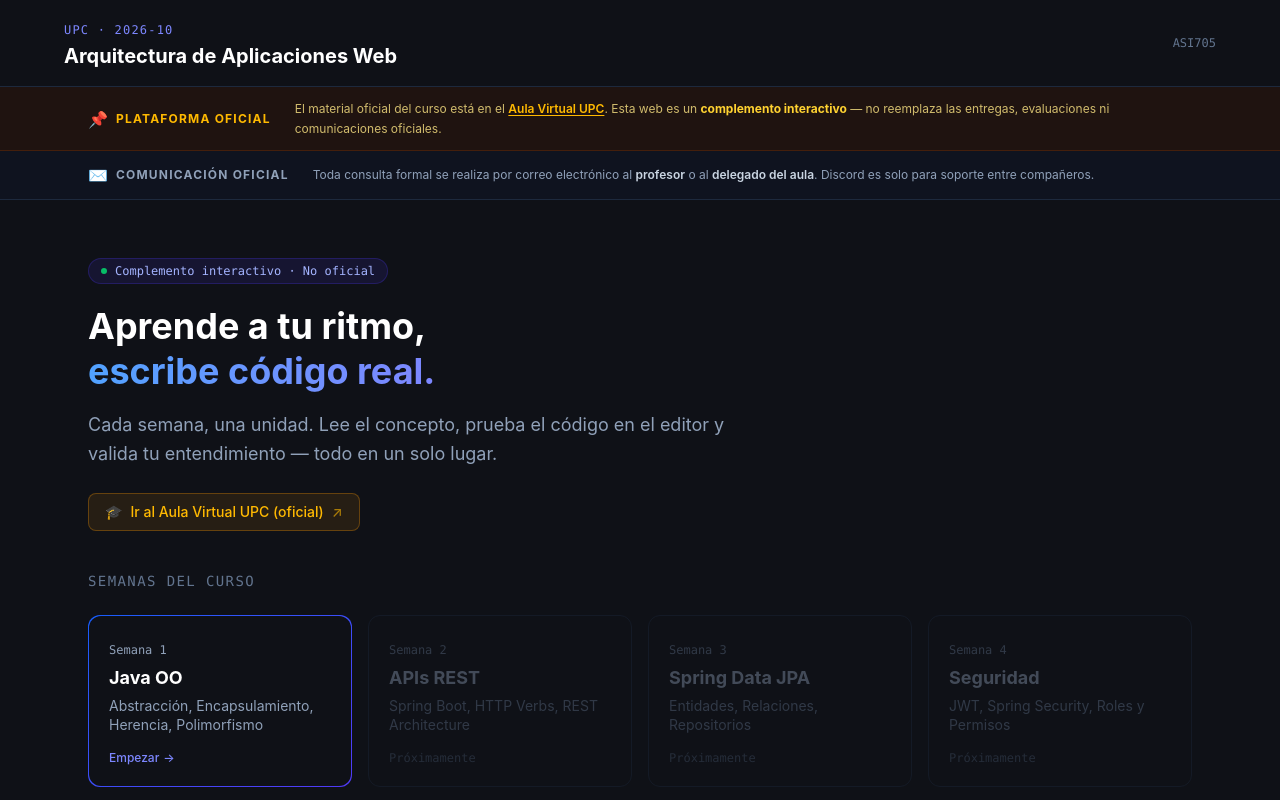
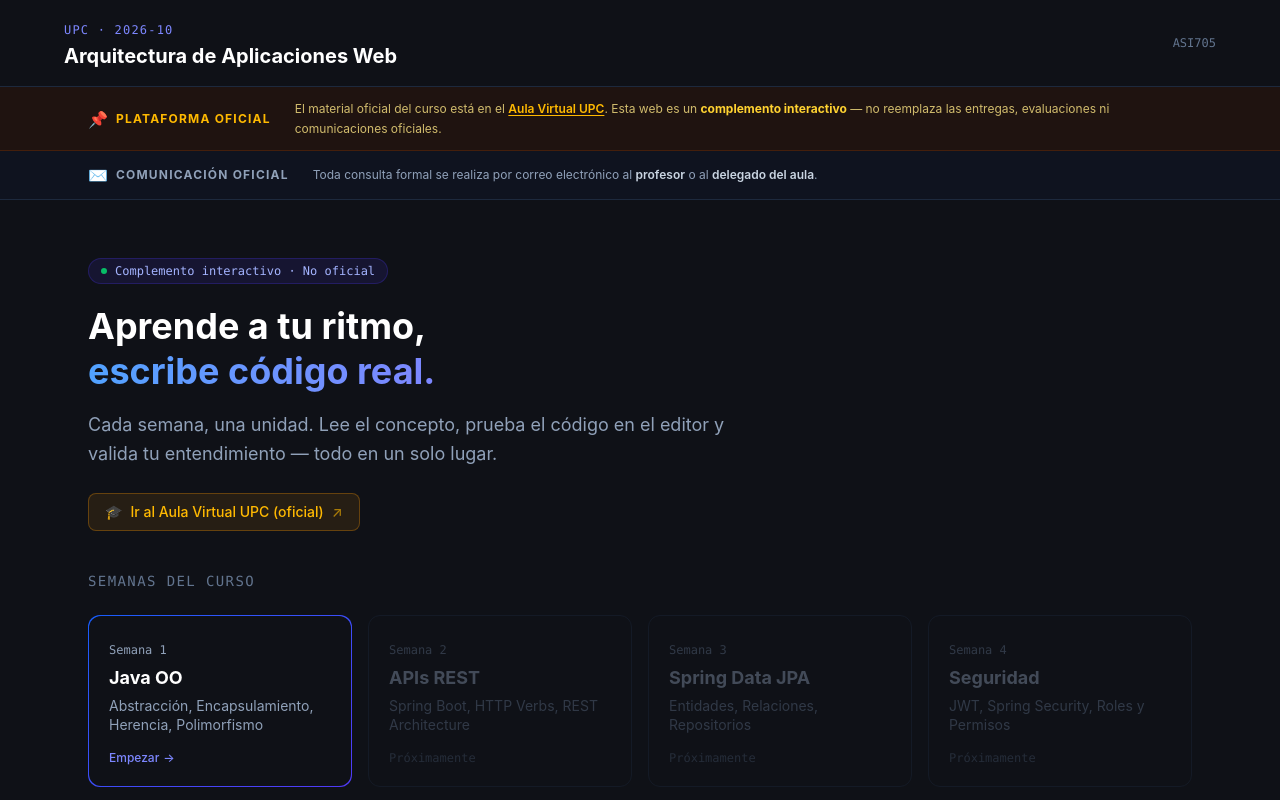
Before and after one commit to elionavarretev/Arqui-Web, a Next.js app: page / in a window 1280 px wide. Shown: the top 800 px of the page. Built offline with nearby package versions, Linux system fonts and the light colour scheme.

Commit message:
fix: quita mención a Discord del banner de comunicación

```diff
--- a/src/app/page.tsx
+++ b/src/app/page.tsx
@@ -58,7 +58,6 @@ export default function Home() {
             Toda consulta formal se realiza por correo electrónico al{" "}
             <span className="text-slate-300 font-semibold">profesor</span> o al{" "}
             <span className="text-slate-300 font-semibold">delegado del aula</span>.
-            Discord es solo para soporte entre compañeros.
           </p>
         </div>
       </div>
```
